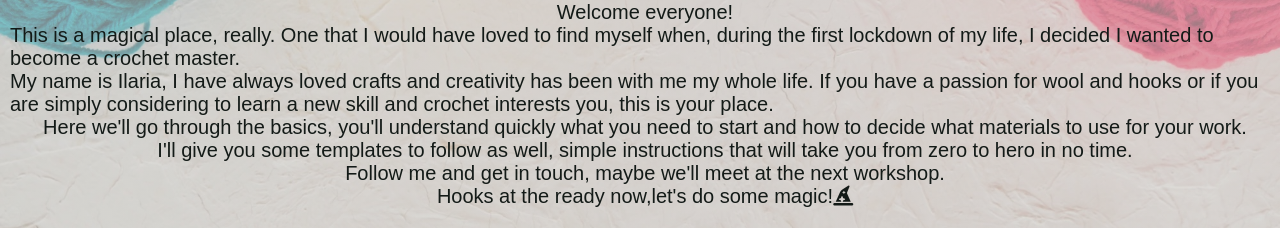
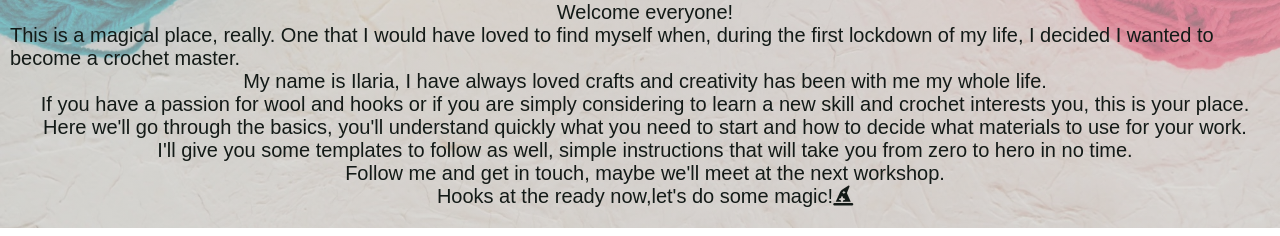
Before and after one commit to ilaria-barletta/the-magic-hook, a plain HTML site: page index.html in a window 1280 px wide. Shown: the part 367-603 px from the top of the page. Drawn offline with Linux system fonts and the light colour scheme; a web font is replaced by a local one.

Commit message:
fix about me text

```diff
--- a/index.html
+++ b/index.html
@@ -35,7 +35,8 @@
             <br>
             <p>Welcome everyone!</p>
             <p>This is a magical place, really. One that I would have loved to find myself when, during the first lockdown of my life, I decided I wanted to become a crochet master.</p>
-            <p>My name is Ilaria, I have always loved crafts and creativity has been with me my whole life. If you have a passion for wool and hooks or if you are simply considering to learn a new skill and crochet interests you, this is your place.</p>
+            <p>My name is Ilaria, I have always loved crafts and creativity has been with me my whole life.</p>
+            <p>If you have a passion for wool and hooks or if you are simply considering to learn a new skill and crochet interests you, this is your place.</p>
             <p>Here we'll go through the basics, you'll understand quickly what you need to start and how to decide what materials to use for your work.</p>
             <p>I'll give you some templates to follow as well, simple instructions that will take you from zero to hero in no time.</p>
             <p> Follow me and get in touch, maybe we'll meet at the next workshop.</p>
```
